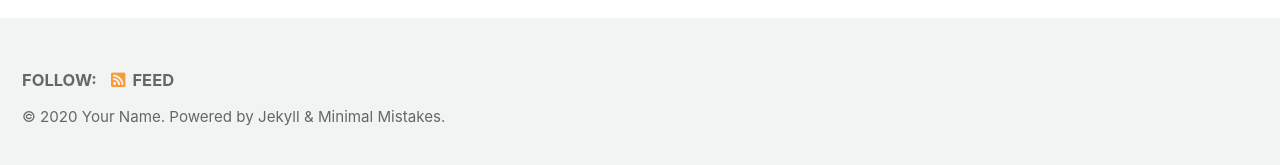
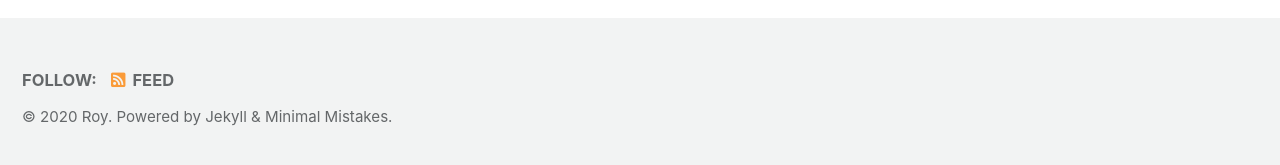
Before and after one commit to RoyVanStralen/TowerDefenseOnline, a Jekyll site: the page built from index.html, in a window 1280 px wide. Shown: the part 727-892 px from the top of the page. Built offline with Jekyll 4.4.1, drawn with Linux system fonts in a browser that asks for light colours; cached includes are drawn as plain includes; the list of posts is cut into pages by our own code.

Commit message:
added info

```diff
--- a/_config.yml
+++ b/_config.yml
@@ -19,11 +19,11 @@ locale                   : "en-US"
 title                    : "Site Title"
 title_separator          : "-"
 subtitle                 : # site tagline that appears below site title in masthead
-name                     : "Your Name"
+name                     : "Roy"
 description              : "An amazing website."
-url                      : # the base hostname & protocol for your site e.g. "https://mmistakes.github.io"
-baseurl                  : # the subpath of your site, e.g. "towerdefenseonline"
-repository               : # GitHub username/repo-name e.g. "mmistakes/minimal-mistakes"
+url                      : "https://royvanstralen.github.io"
+baseurl                  : "towerdefenseonline"
+repository               : "https://royvanstralen.github.io/towerdefenseonline"
 teaser                   : # path of fallback teaser image, e.g. "/assets/images/500x300.png"
 logo                     : # path of logo image to display in the masthead, e.g. "/assets/images/88x88.png"
 masthead_title           : # overrides the website title displayed in the masthead, use " " for no title
```
